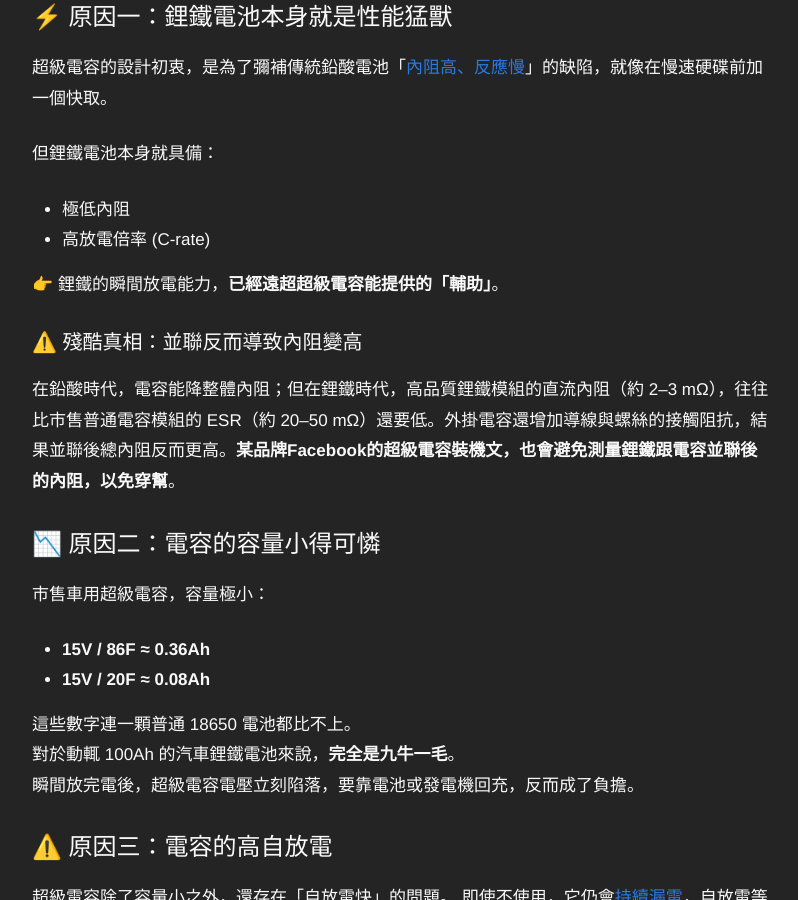
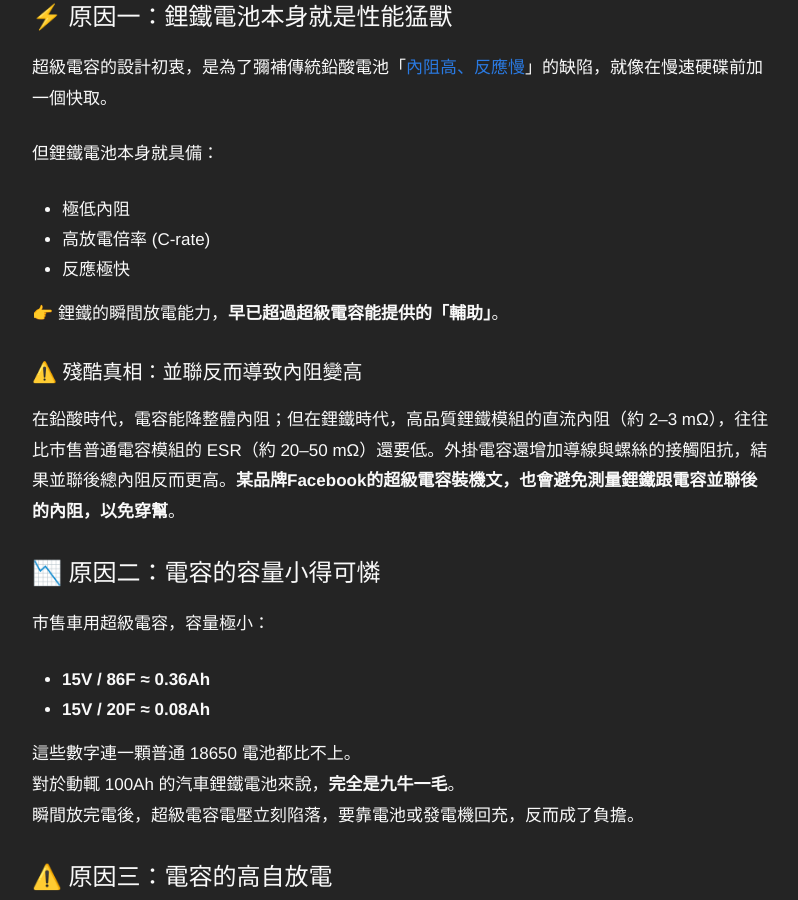
Before and after one commit to 1stbenz/1stbenz.github.io, a Jekyll site: the page built from _posts/2025-10-18-dont-use-supercap.md, in a window 1280 px wide and 900 px high, scrolled down 721 px. Shown: the whole window, without its empty margins (238-1036 px from the left). Built offline with Jekyll 4.4.1, drawn with Linux system fonts in a browser that asks for light colours.

Commit message:
Update 2025-10-18-dont-use-supercap.md

```diff
--- a/_posts/2025-10-18-dont-use-supercap.md
+++ b/_posts/2025-10-18-dont-use-supercap.md
@@ -24,8 +24,9 @@ categories: Auto
 
 -   極低內阻
 -   高放電倍率 (C-rate)
+-   反應極快
 
-👉 鋰鐵的瞬間放電能力，**已經遠超超級電容能提供的「輔助」**。
+👉 鋰鐵的瞬間放電能力，**早已超過超級電容能提供的「輔助」**。
 
 ### ⚠️ 殘酷真相：並聯反而導致內阻變高
 
```
